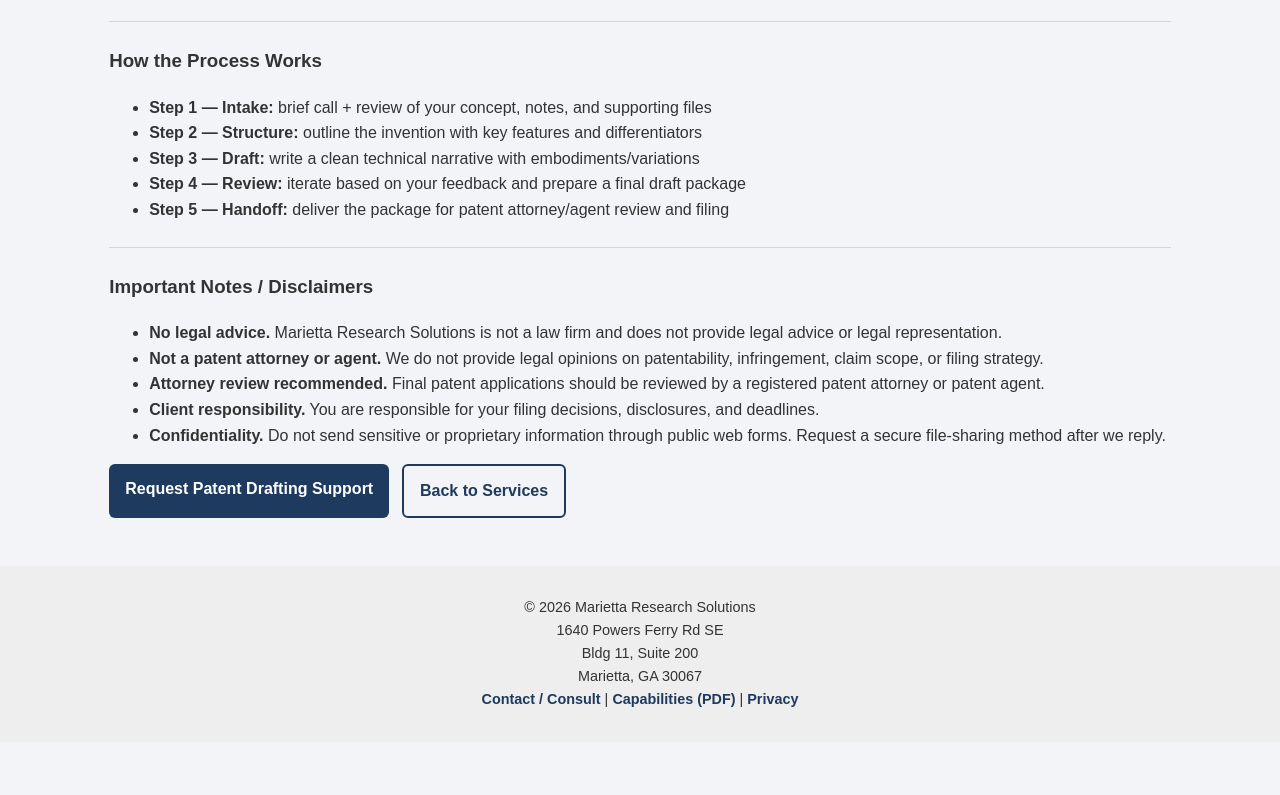
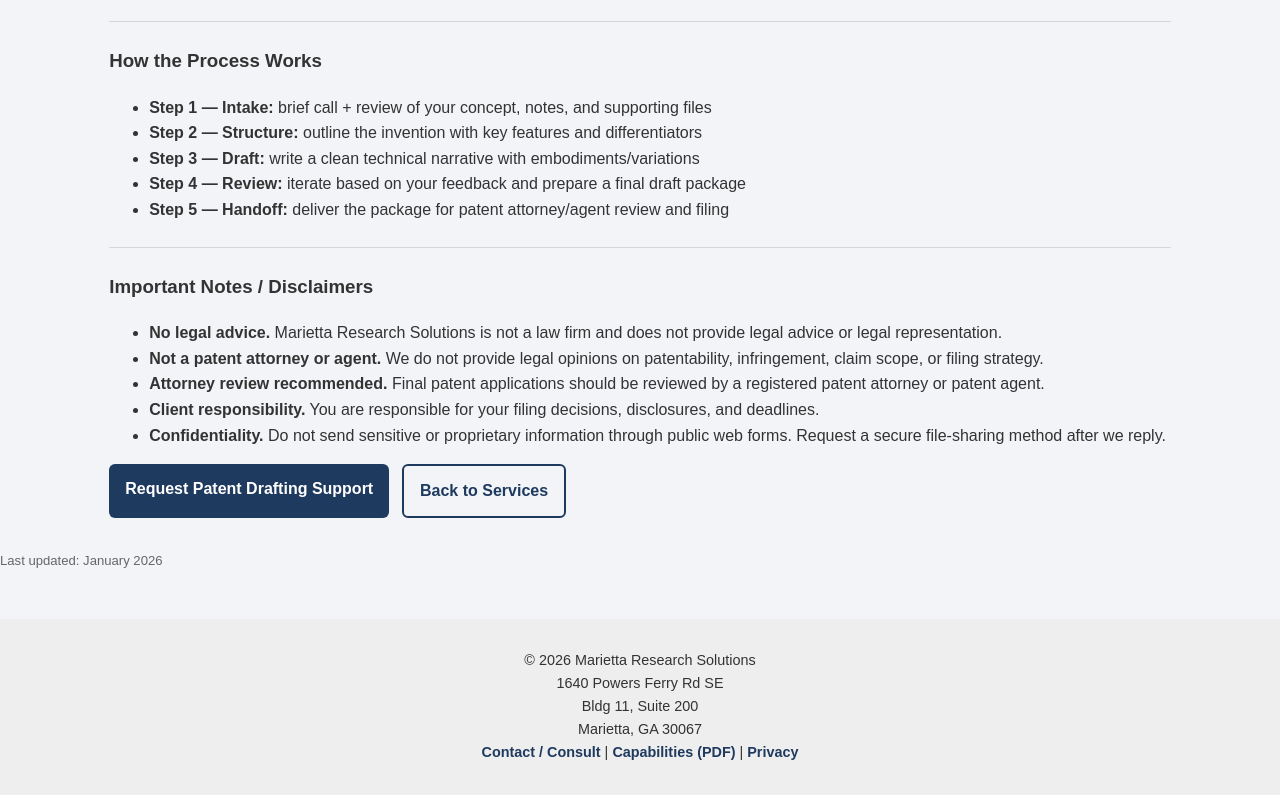
Before and after one commit to jmaloney1965/Marietta-site, a plain HTML site: page patents.html in a window 1280 px wide. Shown: the part 960-1755 px from the top of the page. Before the commit the page ends 1702 px from the top, so only its background shows below. Drawn offline with Linux system fonts and the light colour scheme.

Commit message:
Update patents.html

```diff
--- a/patents.html
+++ b/patents.html
@@ -112,6 +112,8 @@
   </div>
 </div>
 
+<p class="last-updated">Last updated: January 2026</p>
+
 <footer>
   <p>
     © 2026 Marietta Research Solutions<br />
```
